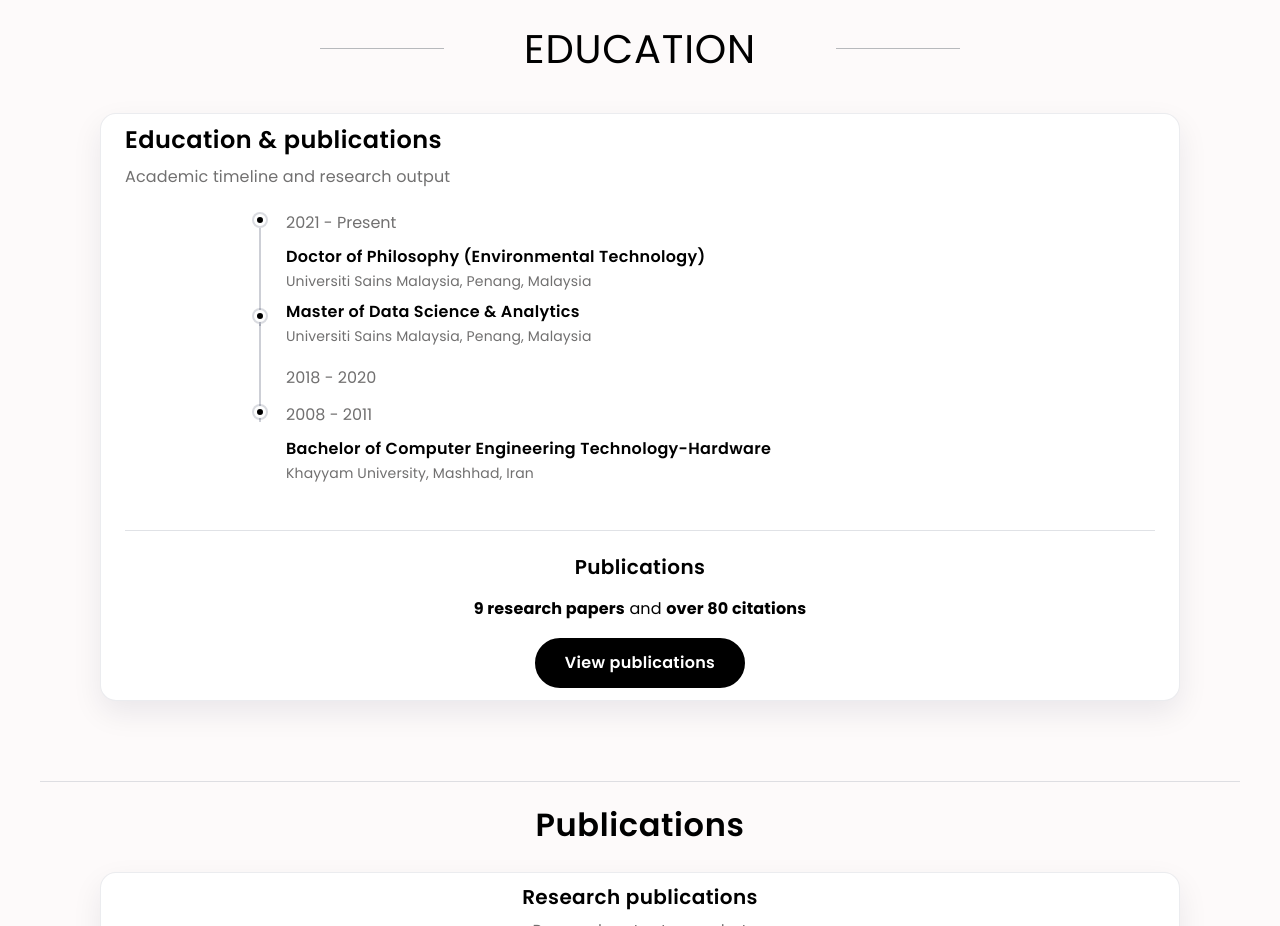
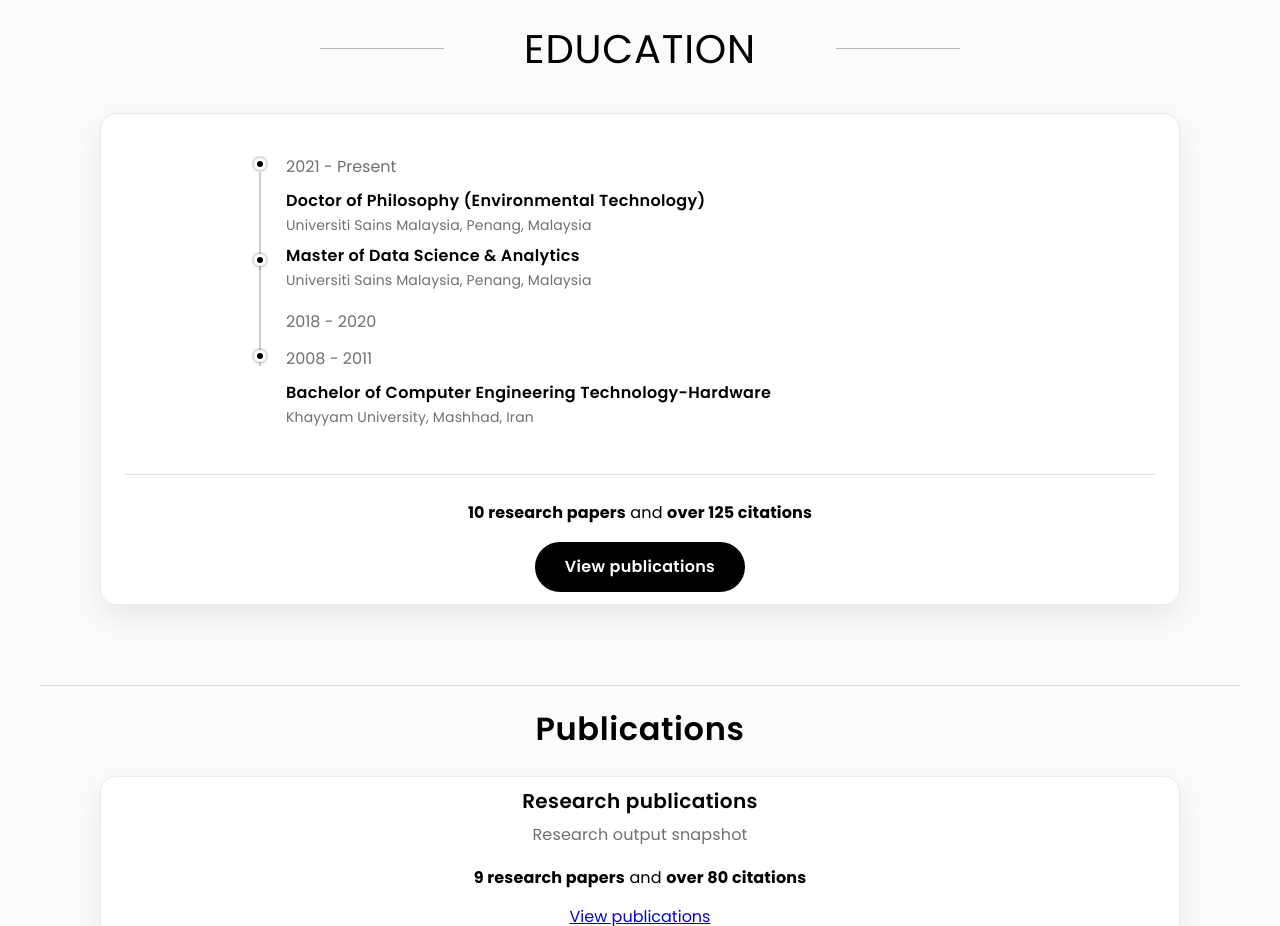
Before and after one commit to jolous/portfolio, a React (Vite) app: page / in a window 1280 px wide. Shown: the part 1260-2186 px from the top of the page. Built offline with nearby package versions, Linux system fonts and the light colour scheme.

Commit message:
Update education publications summary

```diff
--- a/src/App.tsx
+++ b/src/App.tsx
@@ -314,15 +314,12 @@ export default function App() {
         <div className="education-section-div">
           <section className="education-section container">
             <Card
-              title="Education &amp; publications"
-              subtitle="Academic timeline and research output"
               className="education-card"
             >
               <Timeline items={educationItems} className="timeline--centered" />
               <div className="education-publications" id="publicationsSection">
-                <h3>Publications</h3>
                 <p>
-                  <strong>9 research papers</strong> and <strong>over 80 citations</strong>
+                  <strong>10 research papers</strong> and <strong>over 125 citations</strong>
                 </p>
                 <a
                   href="https://scholar.google.com/citations?hl=en&user=35yqvLcAAAAJ&view_op=list_works"
```
